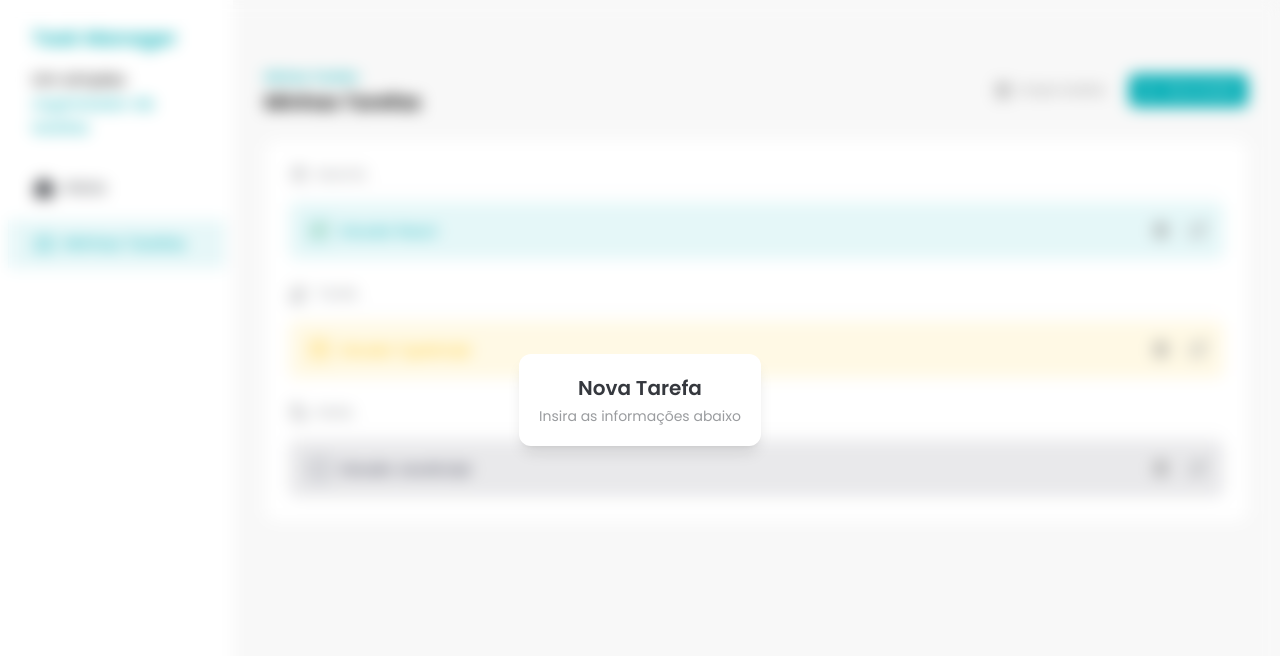
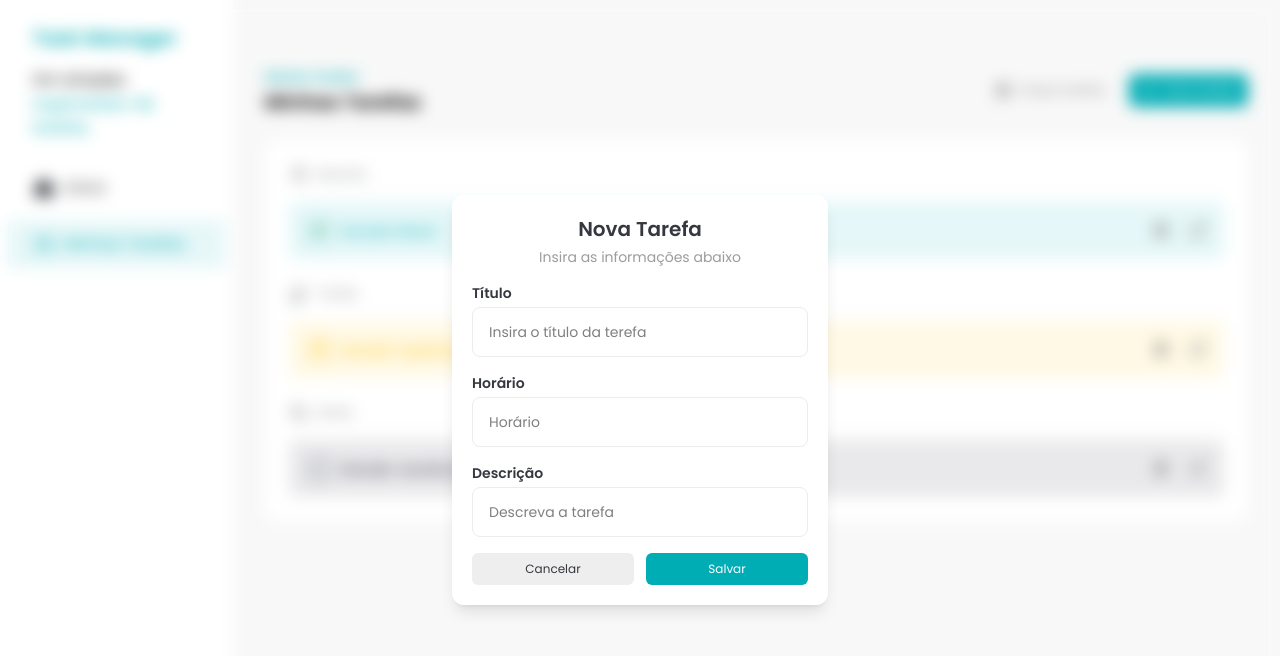
Before and after one commit to YudiYamada/fsc-task-manager, a React (Vite) app: page / in a window 1280 px wide. Both pictures are taken after a click on the button "Nova tarefa". Shown: the top 656 px of the page. Built offline with nearby package versions, Linux system fonts and the light colour scheme.

Commit message:
feat: ensure AddTaskDialog can be closed

```diff
--- a/src/components/AddTaskDialogue.tsx
+++ b/src/components/AddTaskDialogue.tsx
@@ -1,22 +1,56 @@
 import type { ReactNode } from "react";
 import { createPortal } from "react-dom";
 
+import Button from "./Button";
+import Input from "./Input";
 interface AddTaskDialogueProps {
   isOpen: boolean;
+  handleClose?: () => void;
   children?: ReactNode;
 }
 
-const AddTaskDialogue = ({ isOpen, children }: AddTaskDialogueProps) => {
+const AddTaskDialogue = ({
+  isOpen,
+  children,
+  handleClose,
+}: AddTaskDialogueProps) => {
   if (!isOpen) return null;
   return createPortal(
     <div className="fixed top-0 bottom-0 left-0 flex h-screen w-screen items-center justify-center backdrop-blur">
       {/* DIALOG */}
       <div className="rounded-xl bg-white p-5 text-center shadow-lg">
         <h2 className="text-xl font-semibold text-[#35383E]">Nova Tarefa</h2>
-        <p className="mt-1 text-sm text-[#9A9C9F]">
+        <p className="mt-1 mb-4 text-sm text-[#9A9C9F]">
           Insira as informações abaixo
         </p>
         {children}
+
+        <div className="flex w-[336px] flex-col space-y-4">
+          <Input
+            id="title"
+            label="Título"
+            placeholder="Insira o título da terefa"
+          />
+          <Input id="time" label="Horário" placeholder="Horário" />
+          <Input
+            id="description"
+            label="Descrição"
+            placeholder="Descreva a tarefa"
+          />
+          <div className="flex gap-3">
+            <Button
+              variant="secondary"
+              size="large"
+              className="w-full"
+              onClick={handleClose}
+            >
+              Cancelar
+            </Button>
+            <Button size="large" className="w-full">
+              Salvar
+            </Button>
+          </div>
+        </div>
       </div>
     </div>,
     document.body
--- a/src/components/Tasks.tsx
+++ b/src/components/Tasks.tsx
@@ -88,7 +88,10 @@
             Nova tarefa
           </Button>
 
-          <AddTaskDialogue isOpen={addTaskDialogIsOpen} />
+          <AddTaskDialogue
+            isOpen={addTaskDialogIsOpen}
+            handleClose={() => setAddTaskDialogIsOpen(false)}
+          />
         </div>
       </div>
 
```
